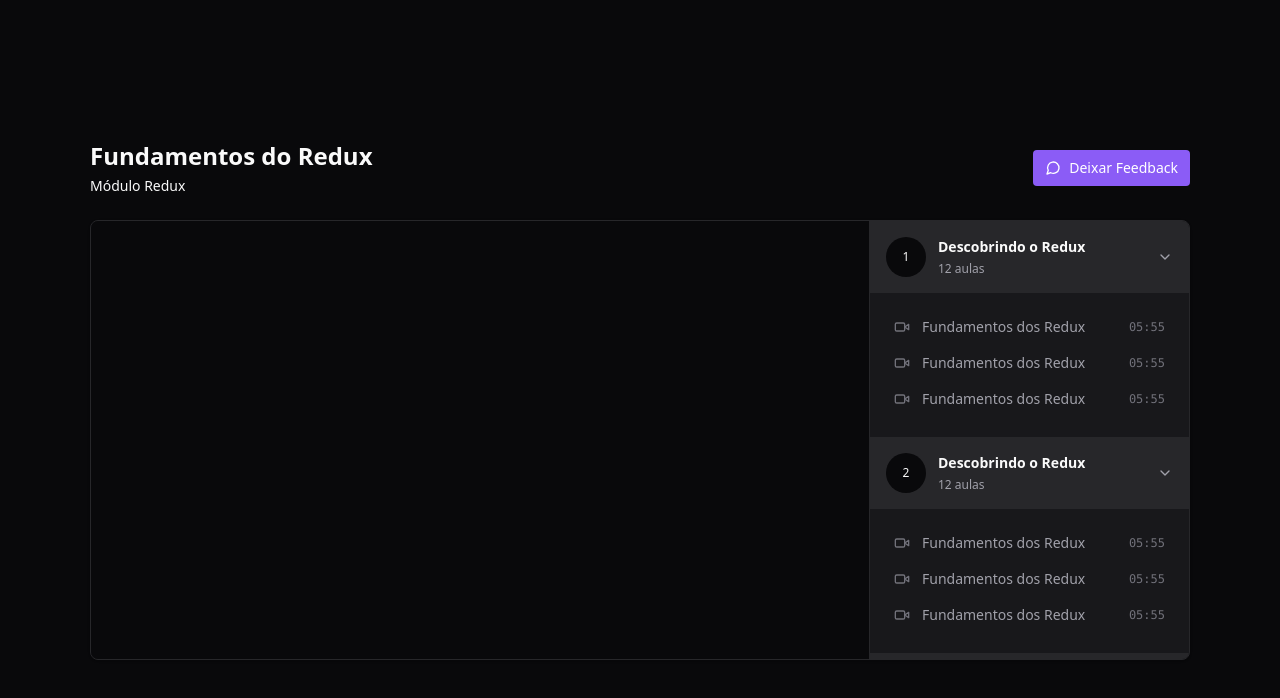
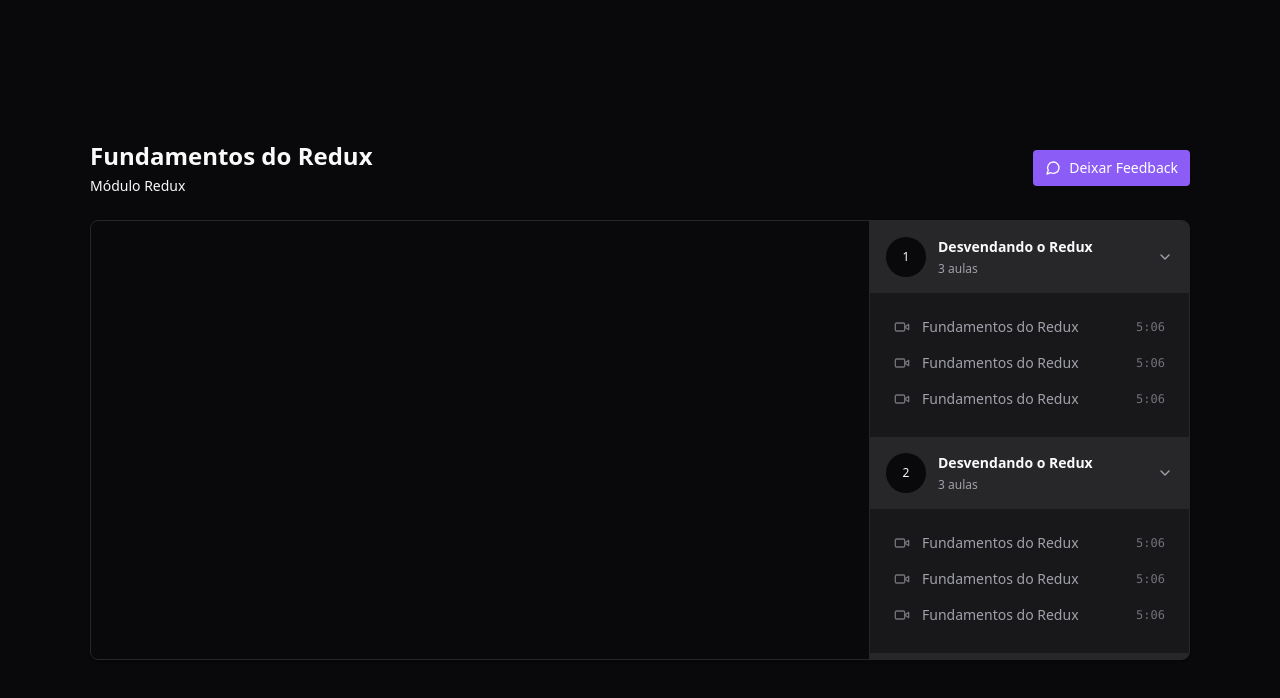
Before and after one commit to vitorsemidio-dev/react-redux-zustand, a React (Vite) app: page / in a window 1280 px wide. Shown: the top 698 px of the page. Built offline with nearby package versions, Linux system fonts and the light colour scheme.

Commit message:
refactor: separe code in components

```diff
--- /dev/null
+++ b/src/components/Header.tsx
@@ -0,0 +1,13 @@
+interface HeaderProps {
+  title: string;
+  subtitle: string;
+}
+
+export function Header({ subtitle, title }: HeaderProps) {
+  return (
+    <div className="flex flex-col gap-1">
+      <h1 className="text-2xl font-bold">{title}</h1>
+      <span className="zinc-400 text-sm">{subtitle}</span>
+    </div>
+  );
+}
--- /dev/null
+++ b/src/components/Lesson.tsx
@@ -0,0 +1,20 @@
+import { Video } from "lucide-react";
+
+interface LessonProps {
+  title: string;
+  duration: string;
+}
+
+export function Lesson({ title, duration }: LessonProps) {
+  return (
+    <button className="flex items-center gap-3 text-sm text-zinc-400">
+      <Video className="h-4 w-4 text-zinc-500" />
+      <span>
+        {title}
+      </span>
+      <span className="ml-auto font-mono text-xs text-zinc-500">
+        {duration}
+      </span>
+    </button>
+  );
+}
--- /dev/null
+++ b/src/components/Module.tsx
@@ -0,0 +1,36 @@
+import { ChevronDown } from "lucide-react";
+
+import { Lesson } from "./Lesson";
+
+interface ModuleProps {
+  amountOfLessons: number;
+  moduleIndex: number;
+  title: string;
+}
+
+export function Module({ amountOfLessons, moduleIndex, title }: ModuleProps) {
+  return (
+    <div>
+      <button className="flex w-full items-center gap-3 bg-zinc-800 p-4">
+        <div className="flex h-10 w-10 items-center justify-center rounded-full bg-zinc-950 text-xs">
+          {moduleIndex + 1}
+        </div>
+        <div className="flex flex-col gap-1 text-left">
+          <strong className="text-sm ">
+            {title}
+          </strong>
+          <span className="text-xs text-zinc-400">
+            {amountOfLessons} aulas
+          </span>
+        </div>
+        <ChevronDown className="ml-auto h-4 w-4 text-zinc-400" />
+      </button>
+
+      <nav className="relative flex flex-col gap-4 p-6">
+        <Lesson title="Fundamentos do Redux" duration="5:06" />
+        <Lesson title="Fundamentos do Redux" duration="5:06" />
+        <Lesson title="Fundamentos do Redux" duration="5:06" />
+      </nav>
+    </div>
+  );
+}
--- /dev/null
+++ b/src/components/Video.tsx
@@ -0,0 +1,14 @@
+import ReactPlayer from "react-player";
+
+export function Video() {
+  return (
+    <div className="aspect-video w-full bg-zinc-950">
+      <ReactPlayer
+        width="100%"
+        height="100%"
+        controls
+        url="https://www.youtube.com/watch?v=4qpgwR6JZPY"
+      />
+    </div>
+  );
+}
--- a/src/pages/Player.tsx
+++ b/src/pages/Player.tsx
@@ -1,16 +1,17 @@
-import { ChevronDown, MessageCircle, Video } from 'lucide-react';
-import ReactPlayer from 'react-player';
+import { MessageCircle } from "lucide-react";
+
+import { Header } from "../components/Header";
+import { Module } from "../components/Module";
+import { Video } from "../components/Video";
 
 export function Player() {
-  const sections = [1, 2, 3]
+  const modules = [1, 2, 3];
+
   return (
     <div className="flex h-screen items-center justify-center bg-zinc-950 text-zinc-50">
       <div className="flex w-[1100px] flex-col gap-6">
         <div className="flex items-center justify-between">
-          <div className="flex flex-col gap-1">
-            <h1 className="text-2xl font-bold">Fundamentos do Redux</h1>
-            <span className="zinc-400 text-sm">Módulo Redux</span>
-          </div>
+          <Header title={"Fundamentos do Redux"} subtitle={"Módulo Redux"} />
 
           <button className="flex items-center gap-2 rounded bg-violet-500 px-3 py-2 text-sm font-medium text-white hover:bg-violet-600">
             <MessageCircle className="h-4 w-4" />
@@ -20,55 +21,16 @@ export function Player() {
 
         <main className="relative flex overflow-hidden rounded-lg border border-zinc-800 bg-zinc-900 shadow pr-80">
           <div className="flex-1">
-            <div>
-              <div className="aspect-video w-full bg-zinc-950">
-                <ReactPlayer
-                  width="100%"
-                  height="100%"
-                  controls
-                  url="https://www.youtube.com/watch?v=4qpgwR6JZPY"
-                />
-              </div>
-            </div>
+            <Video />
           </div>
           <aside className="absolute top-0 right-0 bottom-0 w-80 border-l border-zinc-800 bg-zinc-900 divide-y-4 divide-zinc-900 overflow-y-scroll scrollbar-thin scrollbar-track-zinc-950 scrollbar-thumb-zinc-800">
-            {sections.map((section) => (
-              <div key={section}>
-                <button className="flex w-full items-center gap-3 bg-zinc-800 p-4">
-                  <div className="flex h-10 w-10 items-center justify-center rounded-full bg-zinc-950 text-xs">
-                    {section}
-                  </div>
-                  <div className="flex flex-col gap-1 text-left">
-                    <strong className="text-sm ">Descobrindo o Redux</strong>
-                    <span className="text-xs text-zinc-400">12 aulas</span>
-                  </div>
-                  <ChevronDown className="ml-auto h-4 w-4 text-zinc-400" />
-                </button>
-
-                <nav className="relative flex flex-col gap-4 p-6">
-                  <button className="flex items-center gap-3 text-sm text-zinc-400">
-                    <Video className="h-4 w-4 text-zinc-500" />
-                    <span>Fundamentos dos Redux</span>
-                    <span className="ml-auto font-mono text-xs text-zinc-500">
-                      05:55
-                    </span>
-                  </button>
-                  <button className="flex items-center gap-3 text-sm text-zinc-400">
-                    <Video className="h-4 w-4 text-zinc-500" />
-                    <span>Fundamentos dos Redux</span>
-                    <span className="ml-auto font-mono text-xs text-zinc-500">
-                      05:55
-                    </span>
-                  </button>
-                  <button className="flex items-center gap-3 text-sm text-zinc-400">
-                    <Video className="h-4 w-4 text-zinc-500" />
-                    <span>Fundamentos dos Redux</span>
-                    <span className="ml-auto font-mono text-xs text-zinc-500">
-                      05:55
-                    </span>
-                  </button>
-                </nav>
-              </div>
+            {modules.map((section, index) => (
+              <Module
+                key={section}
+                amountOfLessons={3}
+                moduleIndex={index}
+                title="Desvendando o Redux"
+              />
             ))}
           </aside>
         </main>
```
